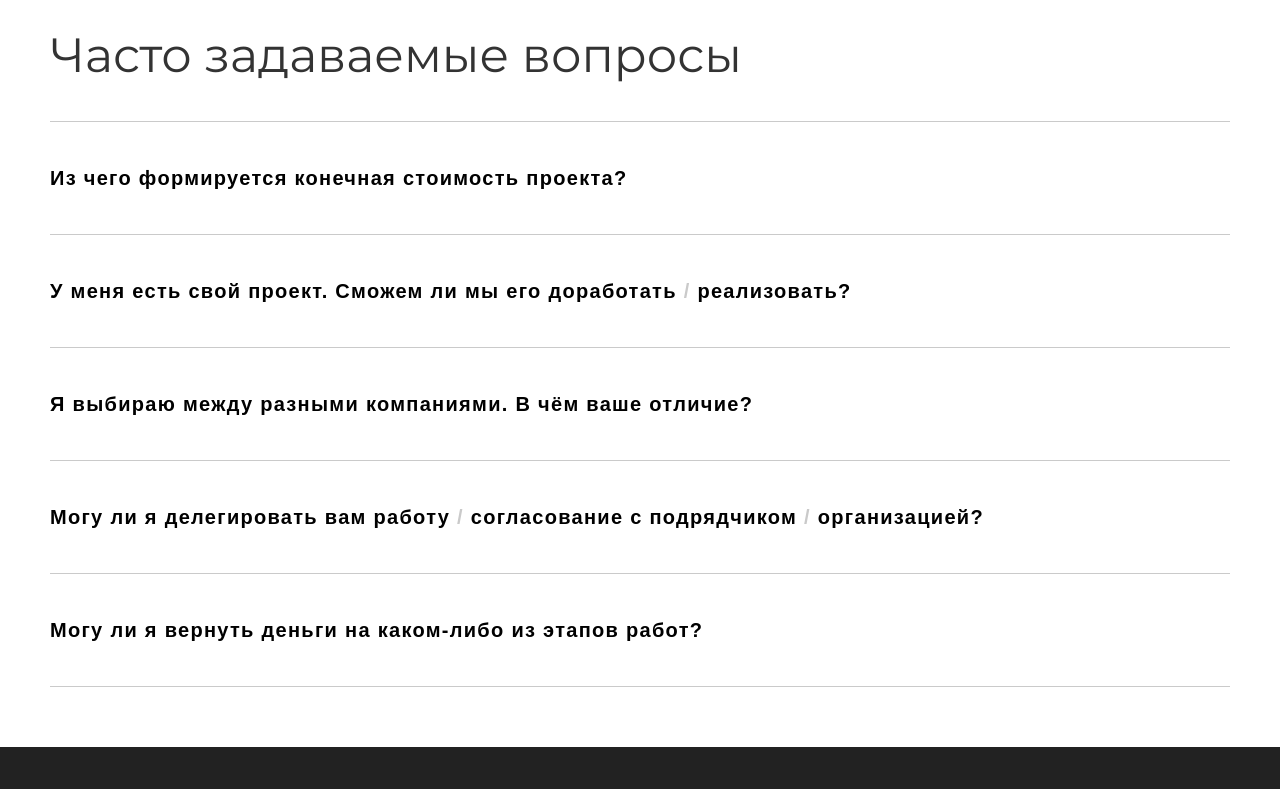
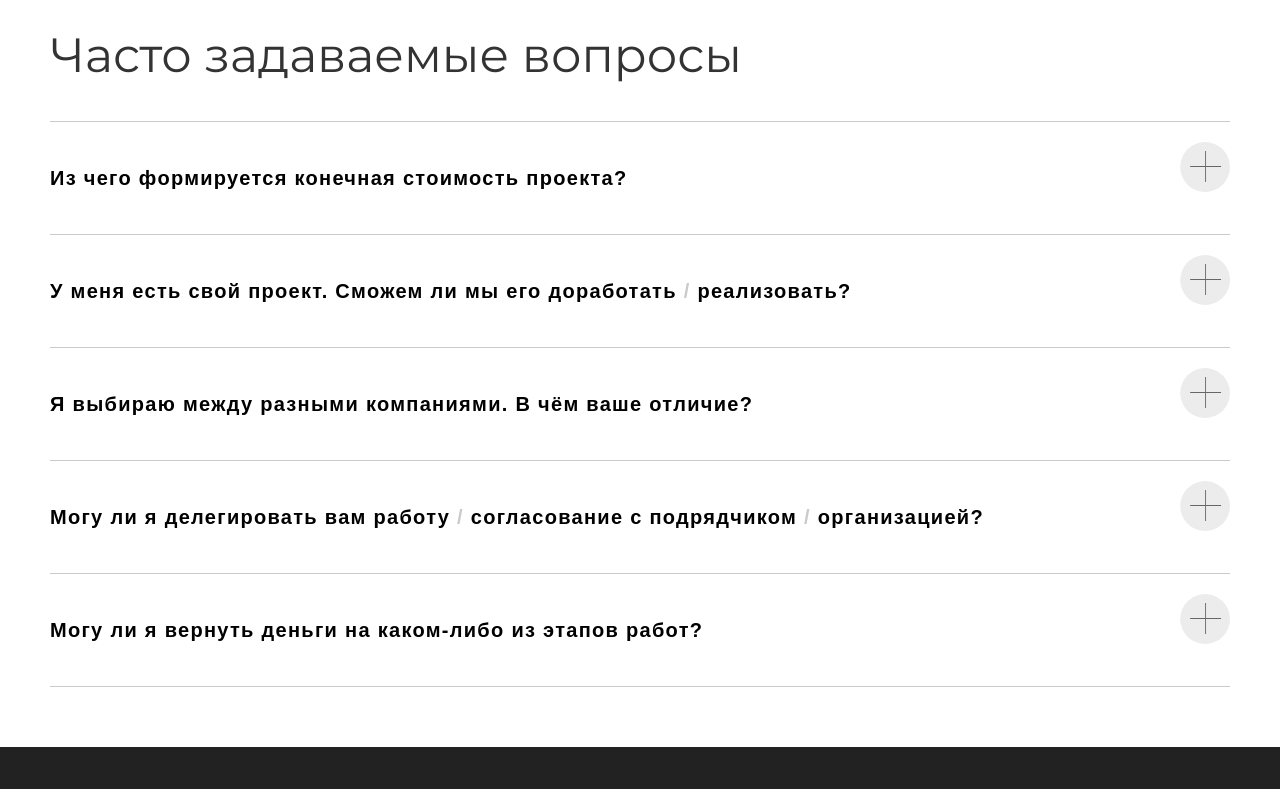
Before and after one commit to Isaeva-Vlada/evklid, a plain HTML site: page index.html in a window 1280 px wide. Shown: the part 3360-4149 px from the top of the page. Drawn offline with Linux system fonts and the light colour scheme; the site is published under a folder, as on GitHub Pages, so addresses that start at the root find nothing; files whose address does not match are found by name.

Commit message:
Update style.css

```diff
--- a/css/style.css
+++ b/css/style.css
@@ -503,7 +503,7 @@ textarea:focus {
   height: 50px;
   right: 0;
   top: 20px;
-  background-image: url(/img/icons/plus.svg);
+  background-image: url(../img/icons/plus.svg);
   background-repeat: no-repeat;
   background-position: right;
   background-size: contain;
```
